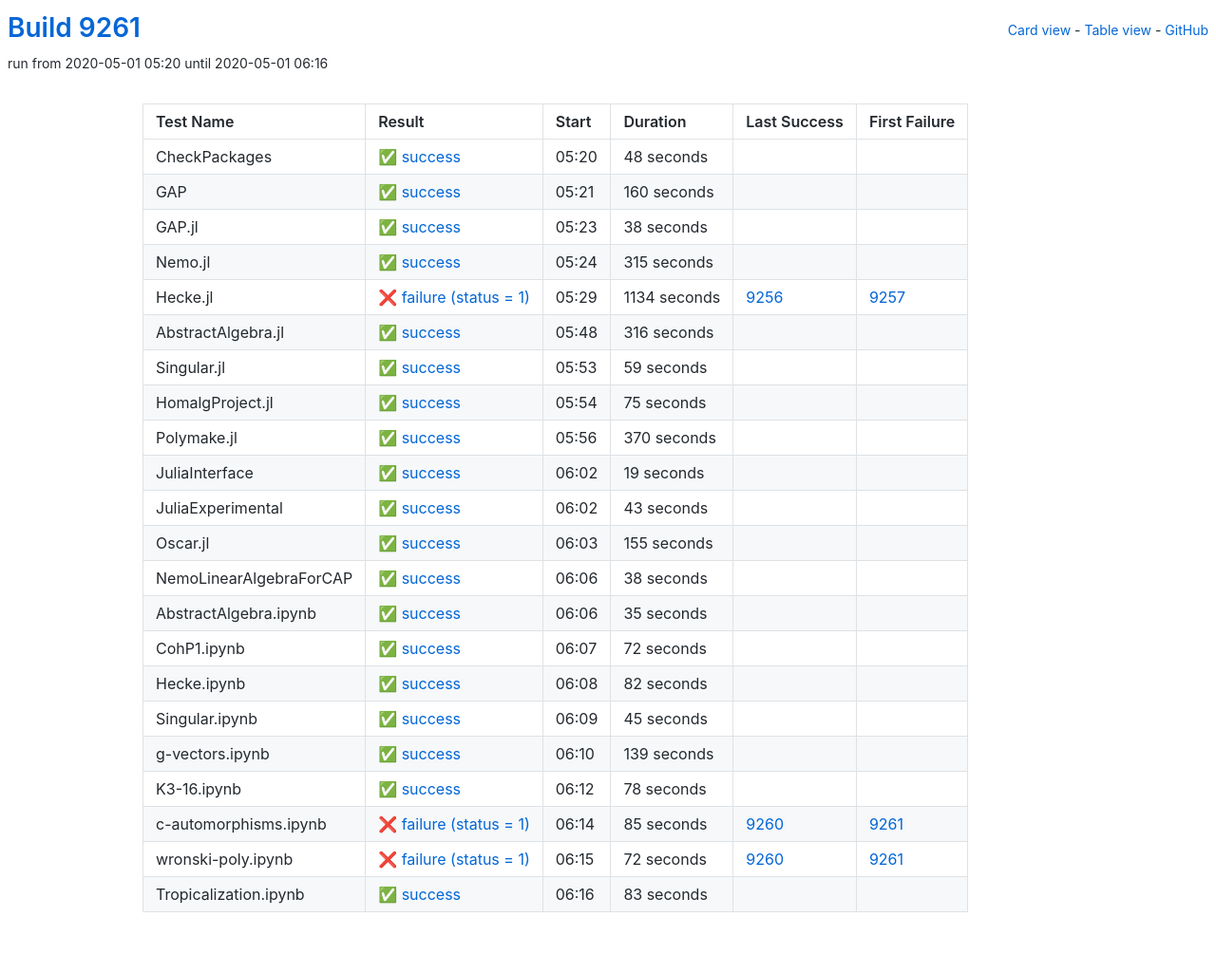
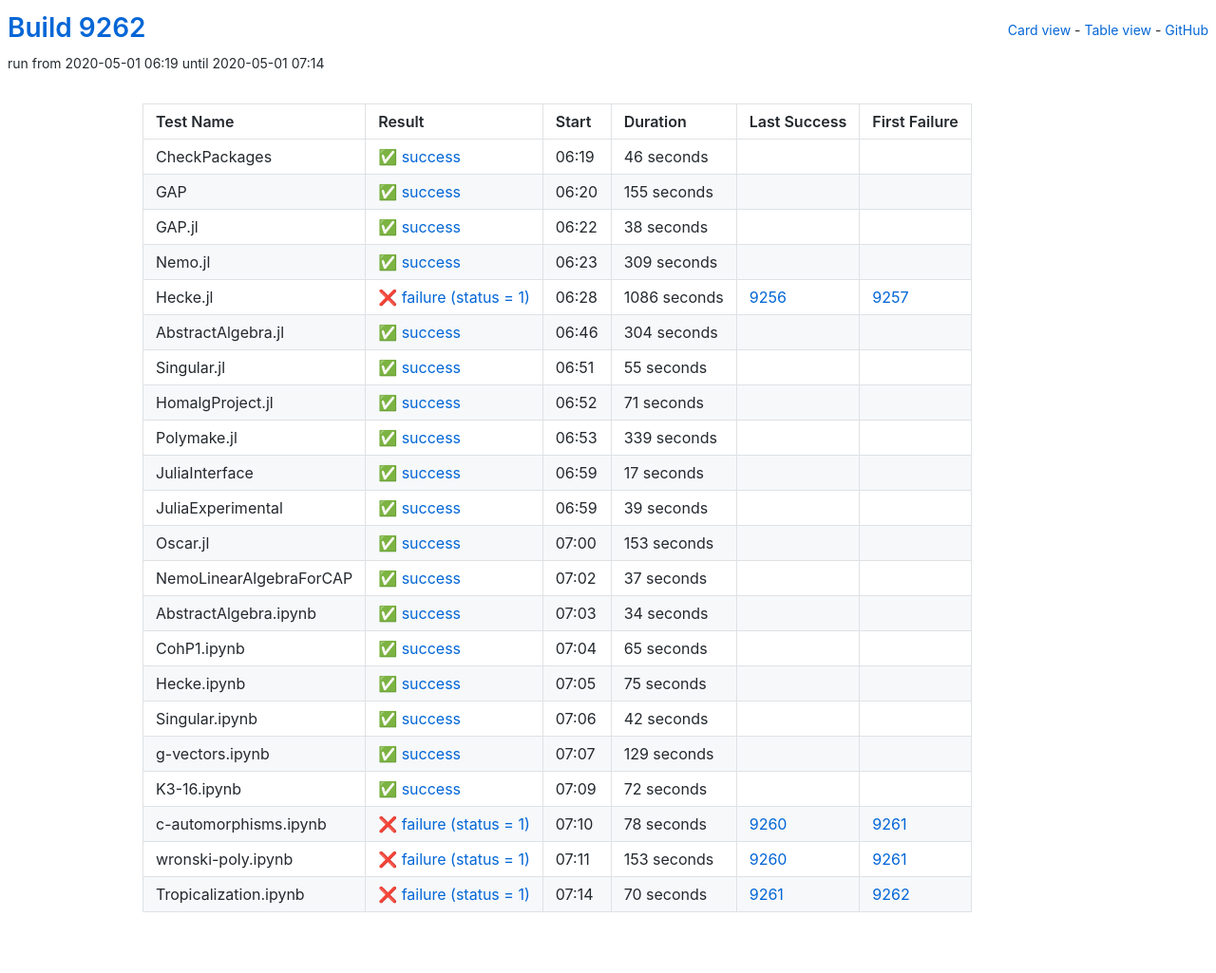
Before and after one commit to oscar-system/oscar-ci-status, a Jekyll site: the page built from table.html, in a window 1280 px wide. Shown: the whole page at 95% size. Built offline with Jekyll 4.4.1, drawn with Linux system fonts in a browser that asks for light colours.

Commit message:
Build 9262

```diff
--- a/_data/ci.yml
+++ b/_data/ci.yml
@@ -1,27 +1,27 @@
-build: 9261
-build_url: https://oscarci.mathematik.uni-kl.de/job/oscar/9261/
+build: 9262
+build_url: https://oscarci.mathematik.uni-kl.de/job/oscar/9262/
 job: oscar
 tests:
-- duration: 48
+- duration: 46
   exitcode: 0
   first_failure: false
   first_failure_url: null
   last_success: false
   last_success_url: null
-  log: https://oscarci.mathematik.uni-kl.de/job/oscar/9261/artifact/logs/build-9261/CheckPackages.log
+  log: https://oscarci.mathematik.uni-kl.de/job/oscar/9262/artifact/logs/build-9262/CheckPackages.log
   name: CheckPackages
-  start: 2020-05-01 05:20
+  start: 2020-05-01 06:19
   status: success
   success: true
-- duration: 160
+- duration: 155
   exitcode: 0
   first_failure: false
   first_failure_url: null
   last_success: false
   last_success_url: null
-  log: https://oscarci.mathematik.uni-kl.de/job/oscar/9261/artifact/logs/build-9261/GAP.log
+  log: https://oscarci.mathematik.uni-kl.de/job/oscar/9262/artifact/logs/build-9262/GAP.log
   name: GAP
-  start: 2020-05-01 05:21
+  start: 2020-05-01 06:20
   status: success
   success: true
 - duration: 38
@@ -30,53 +30,141 @@ tests:
   first_failure_url: null
   last_success: false
   last_success_url: null
-  log: https://oscarci.mathematik.uni-kl.de/job/oscar/9261/artifact/logs/build-9261/GAP.jl.log
+  log: https://oscarci.mathematik.uni-kl.de/job/oscar/9262/artifact/logs/build-9262/GAP.jl.log
   name: GAP.jl
-  start: 2020-05-01 05:23
+  start: 2020-05-01 06:22
   status: success
   success: true
-- duration: 315
+- duration: 309
   exitcode: 0
   first_failure: false
   first_failure_url: null
   last_success: false
   last_success_url: null
-  log: https://oscarci.mathematik.uni-kl.de/job/oscar/9261/artifact/logs/build-9261/Nemo.jl.log
+  log: https://oscarci.mathematik.uni-kl.de/job/oscar/9262/artifact/logs/build-9262/Nemo.jl.log
   name: Nemo.jl
-  start: 2020-05-01 05:24
+  start: 2020-05-01 06:23
   status: success
   success: true
-- duration: 1134
+- duration: 1086
   exitcode: 1
   first_failure: 9257
   first_failure_url: https://oscarci.mathematik.uni-kl.de/job/oscar/9257/
   last_success: 9256
   last_success_url: https://oscarci.mathematik.uni-kl.de/job/oscar/9256/
-  log: https://oscarci.mathematik.uni-kl.de/job/oscar/9261/artifact/logs/build-9261/Hecke.jl.log
+  log: https://oscarci.mathematik.uni-kl.de/job/oscar/9262/artifact/logs/build-9262/Hecke.jl.log
   name: Hecke.jl
-  start: 2020-05-01 05:29
+  start: 2020-05-01 06:28
   status: failure
   success: false
-- duration: 316
+- duration: 304
   exitcode: 0
   first_failure: false
   first_failure_url: null
   last_success: false
   last_success_url: null
-  log: https://oscarci.mathematik.uni-kl.de/job/oscar/9261/artifact/logs/build-9261/AbstractAlgebra.jl.log
+  log: https://oscarci.mathematik.uni-kl.de/job/oscar/9262/artifact/logs/build-9262/AbstractAlgebra.jl.log
   name: AbstractAlgebra.jl
-  start: 2020-05-01 05:48
+  start: 2020-05-01 06:46
   status: success
   success: true
-- duration: 59
+- duration: 55
   exitcode: 0
   first_failure: false
   first_failure_url: null
   last_success: false
   last_success_url: null
-  log: https://oscarci.mathematik.uni-kl.de/job/oscar/9261/artifact/logs/build-9261/Singular.jl.log
+  log: https://oscarci.mathematik.uni-kl.de/job/oscar/9262/artifact/logs/build-9262/Singular.jl.log
   name: Singular.jl
-  start: 2020-05-01 05:53
+  start: 2020-05-01 06:51
+  status: success
+  success: true
+- duration: 71
+  exitcode: 0
+  first_failure: false
+  first_failure_url: null
+  last_success: false
+  last_success_url: null
+  log: https://oscarci.mathematik.uni-kl.de/job/oscar/9262/artifact/logs/build-9262/HomalgProject.jl.log
+  name: HomalgProject.jl
+  start: 2020-05-01 06:52
+  status: success
+  success: true
+- duration: 339
+  exitcode: 0
+  first_failure: false
+  first_failure_url: null
+  last_success: false
+  last_success_url: null
+  log: https://oscarci.mathematik.uni-kl.de/job/oscar/9262/artifact/logs/build-9262/Polymake.jl.log
+  name: Polymake.jl
+  start: 2020-05-01 06:53
+  status: success
+  success: true
+- duration: 17
+  exitcode: 0
+  first_failure: false
+  first_failure_url: null
+  last_success: false
+  last_success_url: null
+  log: https://oscarci.mathematik.uni-kl.de/job/oscar/9262/artifact/logs/build-9262/JuliaInterface.log
+  name: JuliaInterface
+  start: 2020-05-01 06:59
+  status: success
+  success: true
+- duration: 39
+  exitcode: 0
+  first_failure: false
+  first_failure_url: null
+  last_success: false
+  last_success_url: null
+  log: https://oscarci.mathematik.uni-kl.de/job/oscar/9262/artifact/logs/build-9262/JuliaExperimental.log
+  name: JuliaExperimental
+  start: 2020-05-01 06:59
+  status: success
+  success: true
+- duration: 153
+  exitcode: 0
+  first_failure: false
+  first_failure_url: null
+  last_success: false
+  last_success_url: null
+  log: https://oscarci.mathematik.uni-kl.de/job/oscar/9262/artifact/logs/build-9262/Oscar.jl.log
+  name: Oscar.jl
+  start: 2020-05-01 07:00
+  status: success
+  success: true
+- duration: 37
+  exitcode: 0
+  first_failure: false
+  first_failure_url: null
+  last_success: false
+  last_success_url: null
+  log: https://oscarci.mathematik.uni-kl.de/job/oscar/9262/artifact/logs/build-9262/NemoLinearAlgebraForCAP.log
+  name: NemoLinearAlgebraForCAP
+  start: 2020-05-01 07:02
+  status: success
+  success: true
+- duration: 34
+  exitcode: 0
+  first_failure: false
+  first_failure_url: null
+  last_success: false
+  last_success_url: null
+  log: https://oscarci.mathematik.uni-kl.de/job/oscar/9262/artifact/logs/build-9262/AbstractAlgebra.ipynb.log
+  name: AbstractAlgebra.ipynb
+  start: 2020-05-01 07:03
+  status: success
+  success: true
+- duration: 65
+  exitcode: 0
+  first_failure: false
+  first_failure_url: null
+  last_success: false
+  last_success_url: null
+  log: https://oscarci.mathematik.uni-kl.de/job/oscar/9262/artifact/logs/build-9262/CohP1.ipynb.log
+  name: CohP1.ipynb
+  start: 2020-05-01 07:04
   status: success
   success: true
 - duration: 75
@@ -85,75 +173,31 @@ tests:
   first_failure_url: null
   last_success: false
   last_success_url: null
-  log: https://oscarci.mathematik.uni-kl.de/job/oscar/9261/artifact/logs/build-9261/HomalgProject.jl.log
-  name: HomalgProject.jl
-  start: 2020-05-01 05:54
+  log: https://oscarci.mathematik.uni-kl.de/job/oscar/9262/artifact/logs/build-9262/Hecke.ipynb.log
+  name: Hecke.ipynb
+  start: 2020-05-01 07:05
   status: success
   success: true
-- duration: 370
+- duration: 42
   exitcode: 0
   first_failure: false
   first_failure_url: null
   last_success: false
   last_success_url: null
-  log: https://oscarci.mathematik.uni-kl.de/job/oscar/9261/artifact/logs/build-9261/Polymake.jl.log
-  name: Polymake.jl
-  start: 2020-05-01 05:56
+  log: https://oscarci.mathematik.uni-kl.de/job/oscar/9262/artifact/logs/build-9262/Singular.ipynb.log
+  name: Singular.ipynb
+  start: 2020-05-01 07:06
   status: success
   success: true
-- duration: 19
+- duration: 129
   exitcode: 0
   first_failure: false
   first_failure_url: null
   last_success: false
   last_success_url: null
-  log: https://oscarci.mathematik.uni-kl.de/job/oscar/9261/artifact/logs/build-9261/JuliaInterface.log
-  name: JuliaInterface
-  start: 2020-05-01 06:02
-  status: success
-  success: true
-- duration: 43
-  exitcode: 0
-  first_failure: false
-  first_failure_url: null
-  last_success: false
-  last_success_url: null
-  log: https://oscarci.mathematik.uni-kl.de/job/oscar/9261/artifact/logs/build-9261/JuliaExperimental.log
-  name: JuliaExperimental
-  start: 2020-05-01 06:02
-  status: success
-  success: true
-- duration: 155
-  exitcode: 0
-  first_failure: false
-  first_failure_url: null
-  last_success: false
-  last_success_url: null
-  log: https://oscarci.mathematik.uni-kl.de/job/oscar/9261/artifact/logs/build-9261/Oscar.jl.log
-  name: Oscar.jl
-  start: 2020-05-01 06:03
-  status: success
-  success: true
-- duration: 38
-  exitcode: 0
-  first_failure: false
-  first_failure_url: null
-  last_success: false
-  last_success_url: null
-  log: https://oscarci.mathematik.uni-kl.de/job/oscar/9261/artifact/logs/build-9261/NemoLinearAlgebraForCAP.log
-  name: NemoLinearAlgebraForCAP
-  start: 2020-05-01 06:06
-  status: success
-  success: true
-- duration: 35
-  exitcode: 0
-  first_failure: false
-  first_failure_url: null
-  last_success: false
-  last_success_url: null
-  log: https://oscarci.mathematik.uni-kl.de/job/oscar/9261/artifact/logs/build-9261/AbstractAlgebra.ipynb.log
-  name: AbstractAlgebra.ipynb
-  start: 2020-05-01 06:06
+  log: https://oscarci.mathematik.uni-kl.de/job/oscar/9262/artifact/logs/build-9262/g-vectors.ipynb.log
+  name: g-vectors.ipynb
+  start: 2020-05-01 07:07
   status: success
   success: true
 - duration: 72
@@ -162,85 +206,41 @@ tests:
   first_failure_url: null
   last_success: false
   last_success_url: null
-  log: https://oscarci.mathematik.uni-kl.de/job/oscar/9261/artifact/logs/build-9261/CohP1.ipynb.log
-  name: CohP1.ipynb
-  start: 2020-05-01 06:07
-  status: success
-  success: true
-- duration: 82
-  exitcode: 0
-  first_failure: false
-  first_failure_url: null
-  last_success: false
-  last_success_url: null
-  log: https://oscarci.mathematik.uni-kl.de/job/oscar/9261/artifact/logs/build-9261/Hecke.ipynb.log
-  name: Hecke.ipynb
-  start: 2020-05-01 06:08
-  status: success
-  success: true
-- duration: 45
-  exitcode: 0
-  first_failure: false
-  first_failure_url: null
-  last_success: false
-  last_success_url: null
-  log: https://oscarci.mathematik.uni-kl.de/job/oscar/9261/artifact/logs/build-9261/Singular.ipynb.log
-  name: Singular.ipynb
-  start: 2020-05-01 06:09
-  status: success
-  success: true
-- duration: 139
-  exitcode: 0
-  first_failure: false
-  first_failure_url: null
-  last_success: false
-  last_success_url: null
-  log: https://oscarci.mathematik.uni-kl.de/job/oscar/9261/artifact/logs/build-9261/g-vectors.ipynb.log
-  name: g-vectors.ipynb
-  start: 2020-05-01 06:10
+  log: https://oscarci.mathematik.uni-kl.de/job/oscar/9262/artifact/logs/build-9262/K3-16.ipynb.log
+  name: K3-16.ipynb
+  start: 2020-05-01 07:09
   status: success
   success: true
 - duration: 78
-  exitcode: 0
-  first_failure: false
-  first_failure_url: null
-  last_success: false
-  last_success_url: null
-  log: https://oscarci.mathematik.uni-kl.de/job/oscar/9261/artifact/logs/build-9261/K3-16.ipynb.log
-  name: K3-16.ipynb
-  start: 2020-05-01 06:12
-  status: success
-  success: true
-- duration: 85
   exitcode: 1
   first_failure: 9261
   first_failure_url: https://oscarci.mathematik.uni-kl.de/job/oscar/9261/
   last_success: 9260
   last_success_url: https://oscarci.mathematik.uni-kl.de/job/oscar/9260/
-  log: https://oscarci.mathematik.uni-kl.de/job/oscar/9261/artifact/logs/build-9261/c-automorphisms.ipynb.log
+  log: https://oscarci.mathematik.uni-kl.de/job/oscar/9262/artifact/logs/build-9262/c-automorphisms.ipynb.log
   name: c-automorphisms.ipynb
-  start: 2020-05-01 06:14
+  start: 2020-05-01 07:10
   status: failure
   success: false
-- duration: 72
+- duration: 153
   exitcode: 1
   first_failure: 9261
   first_failure_url: https://oscarci.mathematik.uni-kl.de/job/oscar/9261/
   last_success: 9260
   last_success_url: https://oscarci.mathematik.uni-kl.de/job/oscar/9260/
-  log: https://oscarci.mathematik.uni-kl.de/job/oscar/9261/artifact/logs/build-9261/wronski-poly.ipynb.log
+  log: https://oscarci.mathematik.uni-kl.de/job/oscar/9262/artifact/logs/build-9262/wronski-poly.ipynb.log
   name: wronski-poly.ipynb
-  start: 2020-05-01 06:15
+  start: 2020-05-01 07:11
   status: failure
   success: false
-- duration: 83
-  exitcode: 0
-  first_failure: false
-  first_failure_url: null
-  last_success: false
-  last_success_url: null
-  log: https://oscarci.mathematik.uni-kl.de/job/oscar/9261/artifact/logs/build-9261/Tropicalization.ipynb.log
+- duration: 70
+  exitcode: 1
+  first_failure: 9262
+  first_failure_url: https://oscarci.mathematik.uni-kl.de/job/oscar/9262/
+  last_success: 9261
+  last_success_url: https://oscarci.mathematik.uni-kl.de/job/oscar/9261/
+  log: https://oscarci.mathematik.uni-kl.de/job/oscar/9262/artifact/logs/build-9262/Tropicalization.ipynb.log
   name: Tropicalization.ipynb
-  start: 2020-05-01 06:16
-  status: success
-  success: true
+  start: 2020-05-01 07:14
+  status: failure
+  success: false
```
Also changed, not shown: README.md.
